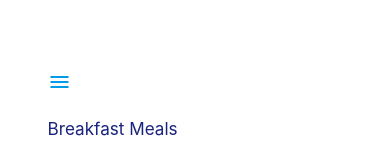
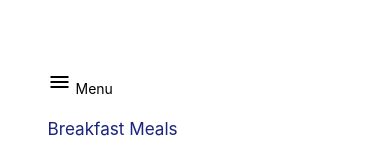
Before and after one commit to TestAccountToBeDeletedSoon/Online-Delivery-Website-Project, a plain HTML site: page menu.html in a window 390 px wide. Shown: the part 204-364 px from the top of the page. Drawn offline with Linux system fonts and the light colour scheme.

Commit message:
Update menu.html

```diff
--- a/menu.html
+++ b/menu.html
@@ -73,8 +73,8 @@
                         <a href="#drinks" class="blue-grey darken-4 white-text">Drinks</a>
                     </li>
                 </ul>
-                <a href="#" data-target="mobile-menu" class="sidenav-trigger show-on-small hide-on-med-and-up">
-                    <i class="material-icons">menu</i>
+                <a href="#" data-target="mobile-menu" class="sidenav-trigger show-on-small hide-on-med-and-up black-text">
+                    <i class="material-icons">menu</i> Menu
                 </a>
                 <div id="breakfast">
                     <p class="flow-text indigo-text text-darken-4">Breakfast Meals</p>
@@ -313,4 +313,5 @@
     </script>
 
 </body>
+
 </html>
```
